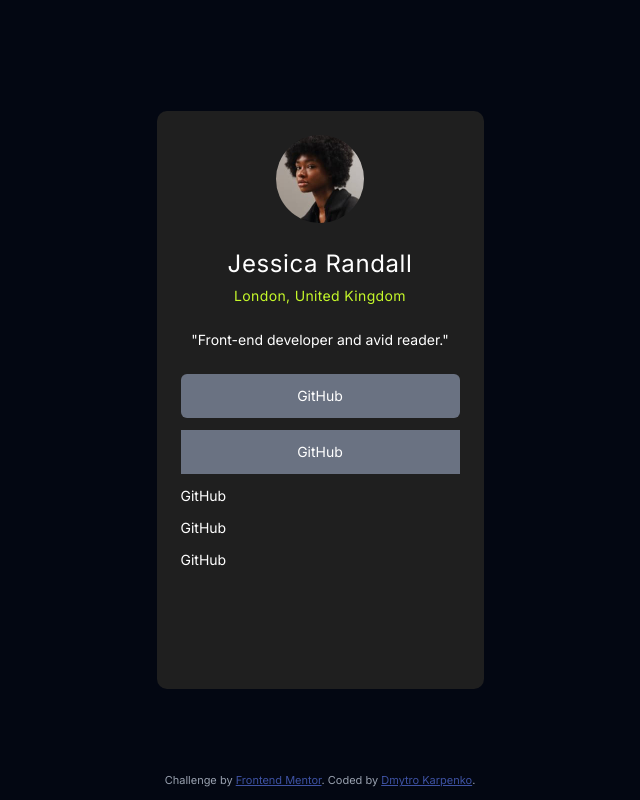
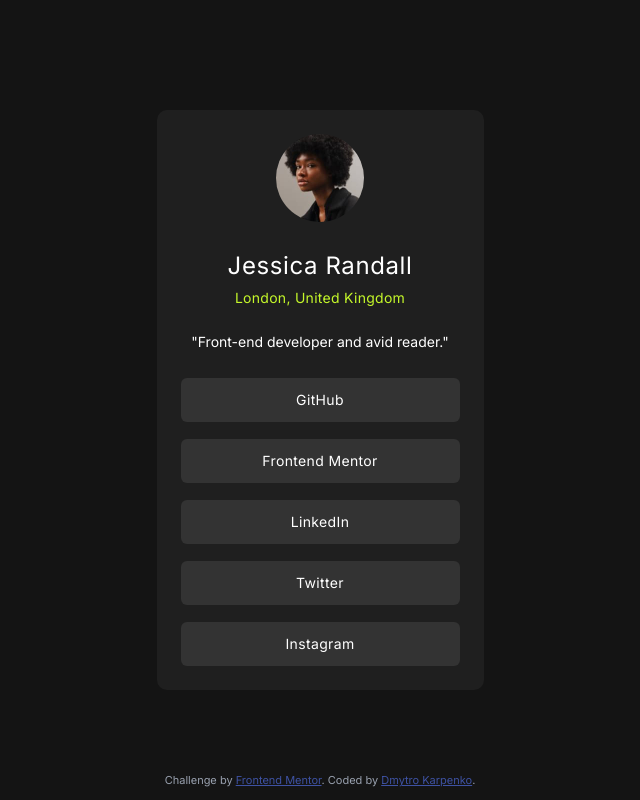
Before and after one commit to DmytroKarpenko88/social-links-profile-main, a website: page index.html in a window 1280 px wide. Shown: the whole page, without its empty margins (320-960 px from the left). Drawn offline with nearby package versions, Linux system fonts and the light colour scheme; files that its build step writes are made by us from their sources.

Commit message:
update desktop

```diff
--- a/index.html
+++ b/index.html
@@ -27,13 +27,13 @@
     </style>
   </head>
   <body
-    class="flex flex-col min-h-screen font-inter text-sm bg-gray-950 text-white"
+    class="flex flex-col min-h-screen font-inter text-sm bg-gray-900 text-white leading-0"
   >
     <main class="grow flex items-center justify-center">
       <section>
         <div class="">
           <div
-            class="bg-gray-800 h-[578px] w-[327px] rounded-card-radius flex flex-col items-center p-6"
+            class="bg-gray-800 w-[327px] xl:w-[385px] rounded-card-radius flex flex-col items-center p-6 xl:p-10"
           >
             <div class="w-22 h-22 rounded-full overflow-hidden">
               <img
@@ -43,24 +43,40 @@
               />
             </div>
 
-            <h3 class="text-2xl tracking-wide mt-[25px]">Jessica Randall</h3>
-            <p class="mt-1.5 tracking-wide text-green">
+            <h3 class="text-2xl tracking-wide mt-7">Jessica Randall</h3>
+            <p class="mt-4 tracking-custom text-green">
               London, United Kingdom
             </p>
-            <p class="mt-6">"Front-end developer and avid reader."</p>
+            <p class="mt-11 font-normal">
+              "Front-end developer and avid reader."
+            </p>
 
-            <ul class="text-sm flex flex-col gap-3 w-full mt-6">
+            <ul class="text-sm flex flex-col gap-[17px] w-full mt-9">
               <li
-                class="bg-gray-500 hover:bg-green py-3 text-center rounded-md"
+                class="bg-gray-700 py-3 text-center rounded-md font-normal tracking-wide hover:bg-green hover:text-black cursor-pointer transition duration-200 ease-in-out"
               >
                 <a href="#">GitHub</a>
               </li>
-              <li class="bg-gray-500 py-3 text-center">
-                <a href="#">GitHub</a>
+              <li
+                class="bg-gray-700 py-3 text-center rounded-md font-normal tracking-wide hover:bg-green hover:text-black cursor-pointer transition duration-200 ease-in-out"
+              >
+                <a href="#">Frontend Mentor </a>
               </li>
-              <li><a href="#">GitHub</a></li>
-              <li><a href="#">GitHub</a></li>
-              <li><a href="#">GitHub</a></li>
+              <li
+                class="bg-gray-700 py-3 text-center rounded-md font-normal tracking-wide hover:bg-green hover:text-black cursor-pointer transition duration-200 ease-in-out"
+              >
+                <a href="#">LinkedIn</a>
+              </li>
+              <li
+                class="bg-gray-700 py-3 text-center rounded-md font-normal tracking-wide hover:bg-green hover:text-black cursor-pointer transition duration-200 ease-in-out"
+              >
+                <a href="#">Twitter</a>
+              </li>
+              <li
+                class="bg-gray-700 py-3 text-center rounded-md font-normal tracking-wide hover:bg-green hover:text-black cursor-pointer transition duration-200 ease-in-out"
+              >
+                <a href="#">Instagram</a>
+              </li>
             </ul>
           </div>
         </div>
@@ -70,10 +86,10 @@
 
 
       GitHub
-      Frontend Mentor
-      LinkedIn
-      Twitter
-      Instagram -->
+
+
+
+       -->
     </main>
     <footer
       class="absolute bottom-0 w-full text-center pb-3 text-xs text-gray-400"
--- a/input.css
+++ b/input.css
@@ -15,6 +15,8 @@
   /* --text-base: 16px;
   --text-lg: 24px; */
 
+  --tracking-custom: 0.02em;
+
   /* --leading-150: 1.5;
 
   --spacing-300: 24px;
```
Also changed, not shown: dist/output.css (added), 1 other file.
